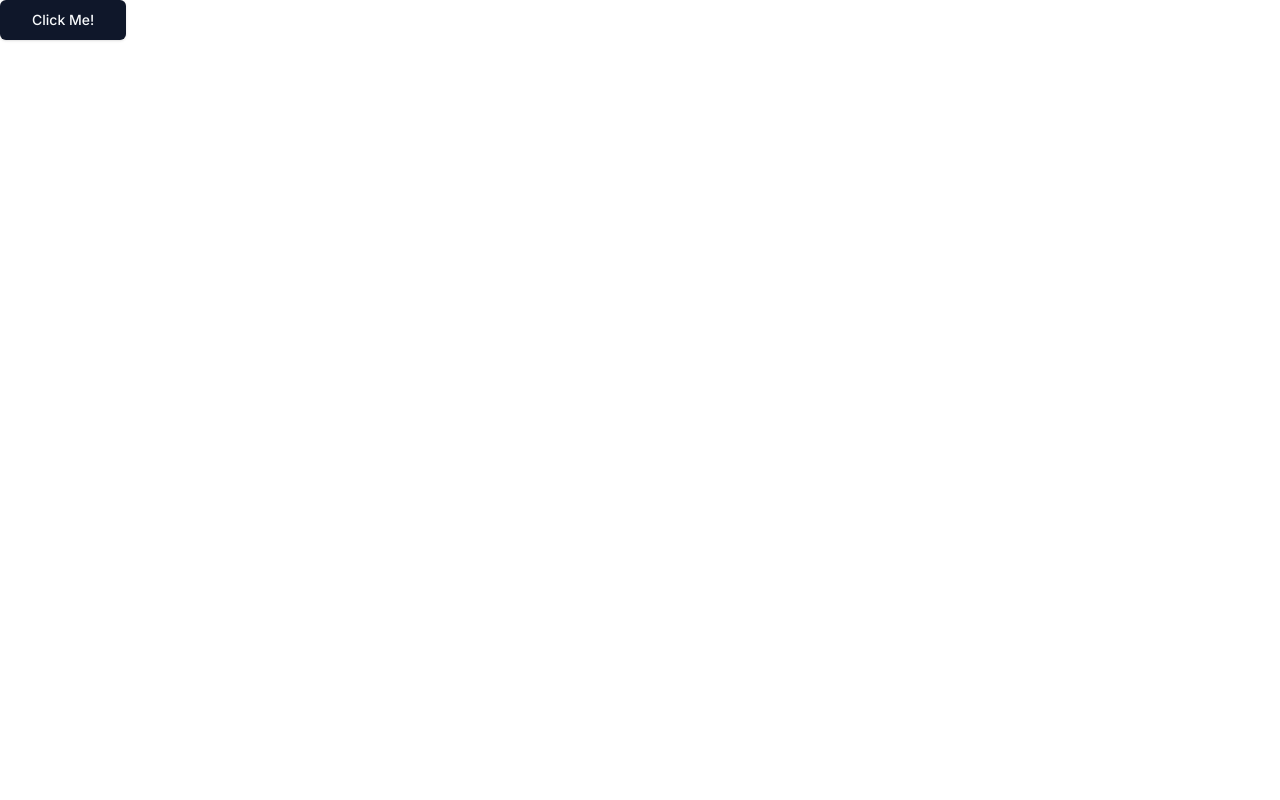
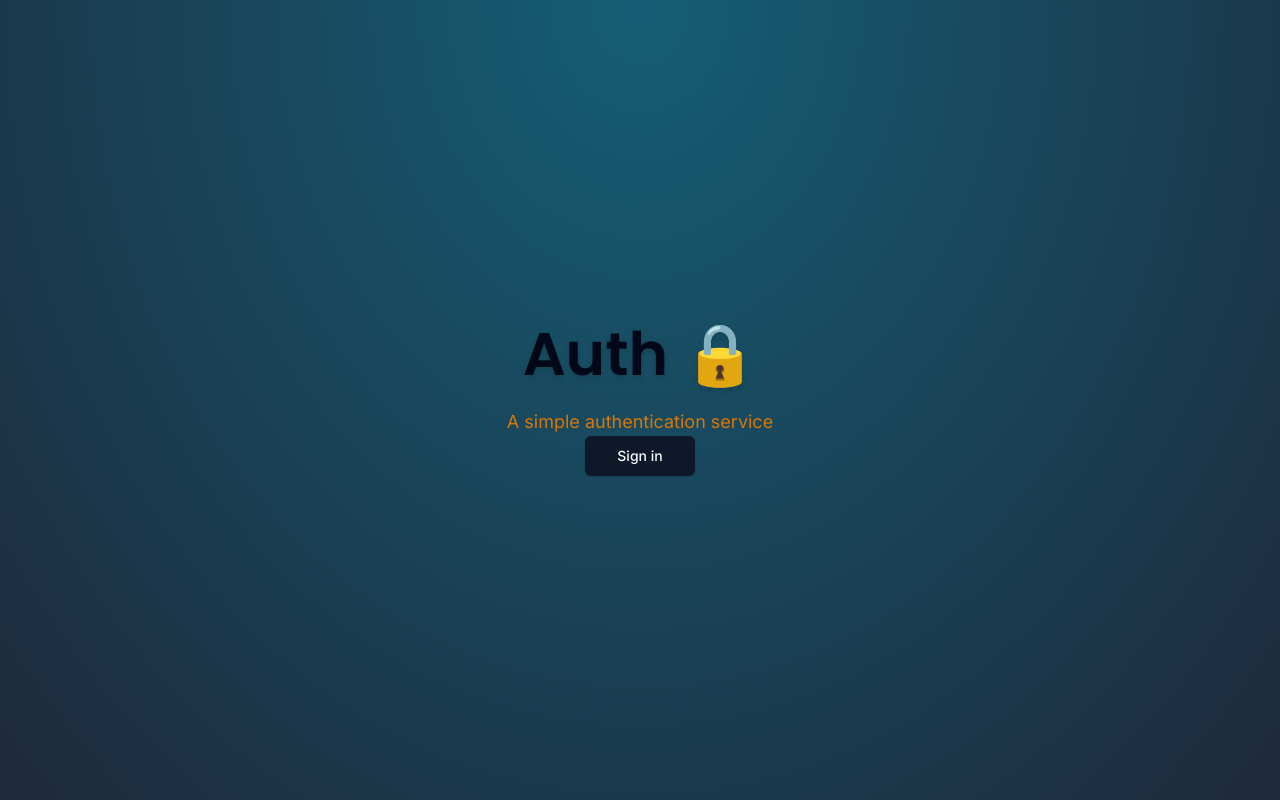
Before and after one commit to heuristic-machina/next_auth_5, a Next.js app: page / in a window 1280 px wide. Built offline with nearby package versions, Linux system fonts and the light colour scheme.

Commit message:
login wired

```diff
--- a/app/dashboard/layout.tsx
+++ /dev/null
@@ -1,11 +0,0 @@
-const DashboardLayout = ({ children } : { children: React.ReactNode}) => {
-    return (
-        <div className="flex flex-col gap-y-4">
-            <nav className="bg-black text-white">Nav Here
-            </nav>
-            { children }
-        </div>
-    )
-}
-
-export default DashboardLayout;
--- a/app/dashboard/page.tsx
+++ /dev/null
@@ -1,9 +0,0 @@
-const DashboardPage = () => {
-    return (
-        <div>
-            Dashboard page!
-        </div>
-    )
-}
-
-export default DashboardPage;
--- a/app/dashboard/settings/page.tsx
+++ /dev/null
@@ -1,9 +0,0 @@
-const SettingsPage = () => {
-    return (
-        <div>
-            Settings page!
-        </div>
-    )
-}
-
-export default SettingsPage;
--- a/app/globals.css
+++ b/app/globals.css
@@ -1,6 +1,12 @@
 @tailwind base;
 @tailwind components;
 @tailwind utilities;
+
+html,
+body,
+:root {
+  height: 100%;
+}
 
 @layer base {
   :root {
--- a/app/page.tsx
+++ b/app/page.tsx
@@ -1,10 +1,33 @@
-// import Image from "next/image";
-// import Link from 'next/link';
+import { Poppins } from 'next/font/google';
+import { Button } from '@/components/ui/button';
+import { cn } from '@/lib/utils';
+import { LoginButton } from '@/components/auth/login-button';
 
-import { Button } from '@/components/ui/button';
+
+const font = Poppins({
+  subsets: ['latin'],
+  weight: ['600']
+})
 
 export default function Home() {
   return (
-      <Button size='lg'>Click Me!</Button>
+    <main className='flex h-full flex-col items-center justify-center bg-[radial-gradient(ellipse_at_top,_var(--tw-gradient-stops))] from-cyan-800 to-slate-800'>
+      <div className="space-y-6 text-center">
+        <h1 className={cn(
+          "text-6xl font-semibold text-zinc drop-shadow-md",
+          font.className
+          )}>
+          Auth 🔒
+        </h1>
+        <p className='text-amber-600 text-lg'>
+          A simple authentication service
+        </p>
+        <LoginButton>
+          <Button size='lg'>
+            Sign in
+          </Button>
+        </LoginButton>
+      </div>
+    </main>
   );
 }
--- /dev/null
+++ b/components/auth/login-button.tsx
@@ -0,0 +1,22 @@
+'use client';
+
+interface LoginButtonProps {
+    children: React.ReactNode;
+    mode?: 'modal' | 'redirect',
+    asChild?: boolean;
+};
+
+export const LoginButton = ({
+    children,
+    mode = 'redirect',
+    asChild
+}: LoginButtonProps) => {
+    const onClick = () => {
+        console.log('LOGIN BUTTON CLICKED');
+    }
+    return (
+        <span onClick={onClick} className="cursor-pointer">
+            {children}
+        </span>
+    );
+};
--- a/components/ui/button.tsx
+++ b/components/ui/button.tsx
@@ -19,7 +19,7 @@ const buttonVariants = cva(
           "bg-secondary text-secondary-foreground shadow-sm hover:bg-secondary/80",
         ghost: "hover:bg-accent hover:text-accent-foreground",
         link: "text-primary underline-offset-4 hover:underline",
-        custom: 'bg-sky-500 text-white'
+        custom: 'bg-primary text-primary-foreground shadow hover:bg-primary/90 text-destructive'
       },
       size: {
         default: "h-9 px-4 py-2",
```
